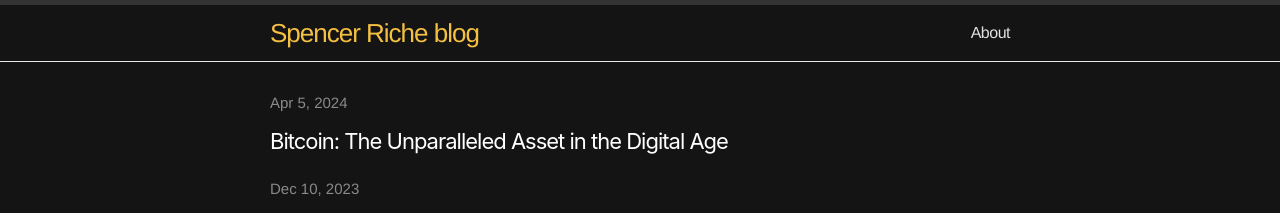
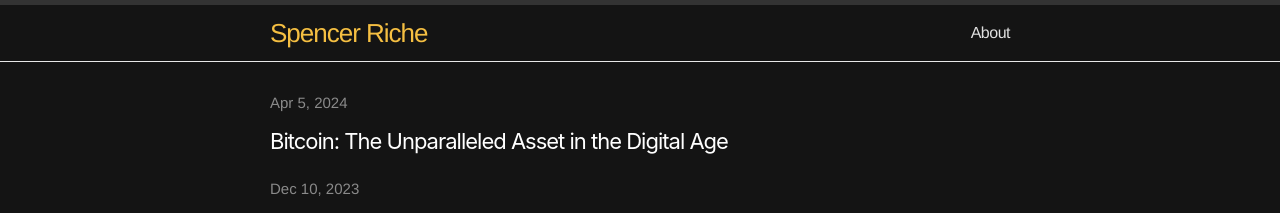
Before and after one commit to spenriche/spenriche.github.io, a Jekyll site: the page built from index.html, in a window 1280 px wide. Shown: the top 213 px of the page. Built offline with Jekyll 4.4.1, drawn with Linux system fonts in a browser that asks for light colours.

Commit message:
Optimize SEO title and description for better search results

```diff
--- a/_config.yml
+++ b/_config.yml
@@ -1,7 +1,7 @@
 # Site settings
-title: Spencer Riche blog
+title: Spencer Riche
 email:
-description: "Health, Wealth & Happiness"
+description: Health, Wealth & Happiness
 baseurl: "" # the subpath of your site, e.g. /blog
 url: "" # the base hostname & protocol for your site, e.g. http://example.com
 twitter_username: spenriche
```
